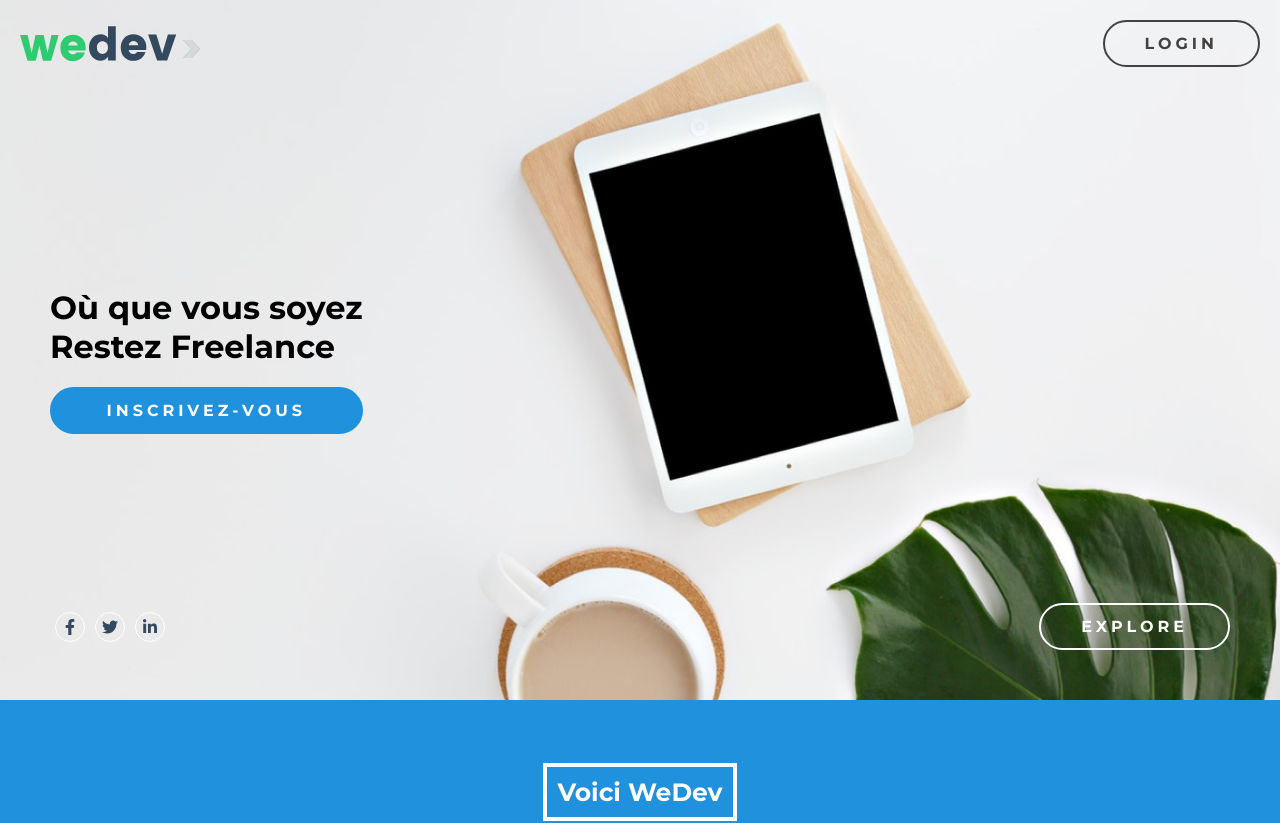
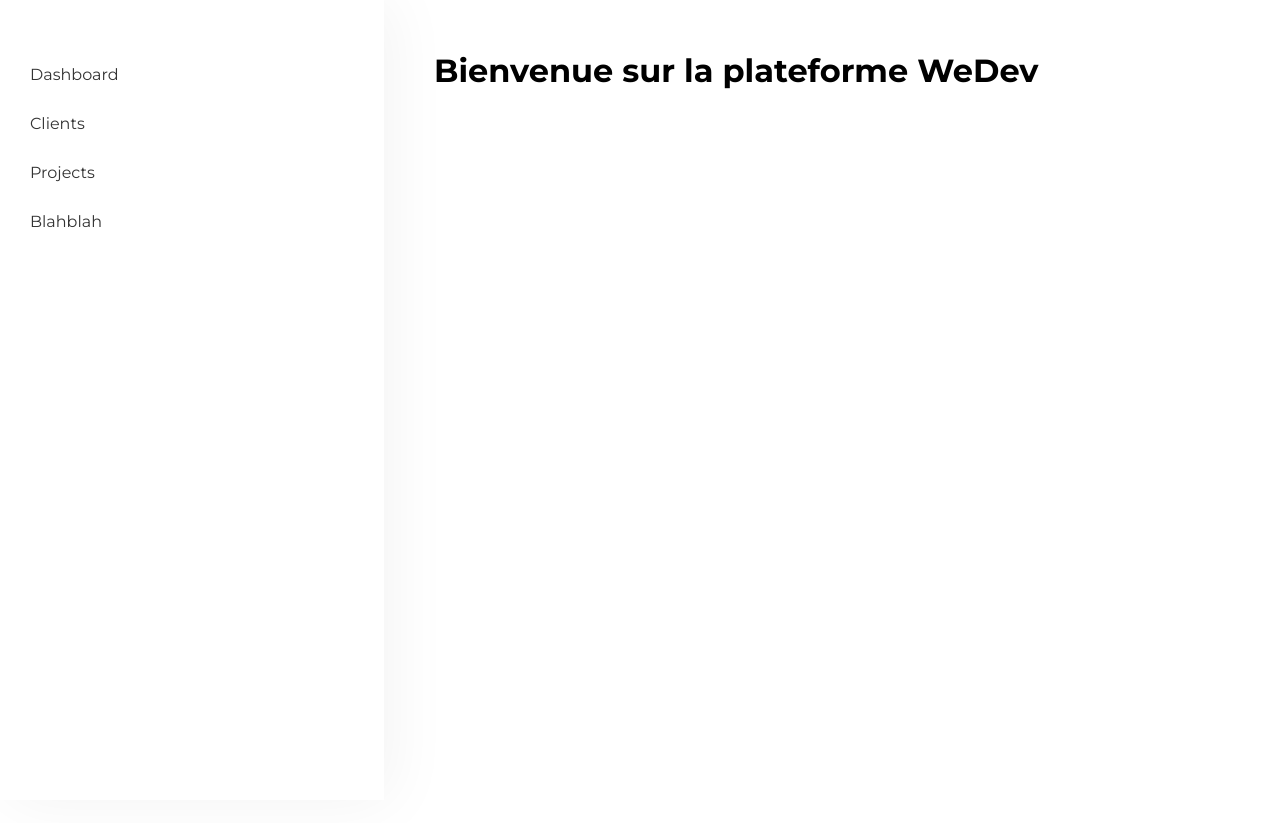
Before and after one commit to Ephalys/wedev-front, a React (Create React App) app: page / in a window 1280 px wide. Shown: the top 823 px of the page. After the commit the page ends 800 px from the top, so only its background shows below. Built offline with nearby package versions, Linux system fonts and the light colour scheme; what webfontloader would draw is missing.

Commit message:
add: dashboard & sidebar

```diff
--- a/src/Routes.js
+++ b/src/Routes.js
@@ -1,16 +1,20 @@
 import React, { Component } from "react";
 import { Route, withRouter } from "react-router-dom";
-import Presentation from "./components/Presentation";
-import Header from "./layout/Header";
 import Login from "./pages/Login";
 import Register from "./pages/Register";
 import Home from "./pages/Home";
+import Dashboard from "./pages/Dashboard";
 
 export class Routes extends Component {
     render() {
+        const isLoggedIn = true;
         return (
             <div>
+                {isLoggedIn ? (
+                    <Route exact path="/" component={Dashboard} />
+                ) : (
                     <Route exact path="/" component={Home} />
+                )}
                 <Route exact path="/login" component={Login} />
                 <Route exact path="/register" component={Register} />
             </div>
--- a/src/assets/sass/colors.scss
+++ b/src/assets/sass/colors.scss
@@ -4,6 +4,6 @@ $black: #434242;
 $red: #E74C3C;
 $lightgrey: #ECF0F1;
 $darkgrey: #95A5A6;
-$blue: #2091DC;
+$blue: #cef0fa;
 $darkblue: #34495E;
 $white: #fff;
--- a/src/assets/sass/global.scss
+++ b/src/assets/sass/global.scss
@@ -21,6 +21,10 @@ code {
 a {
   display: block;
   text-decoration: none;
+  transition: all .3s;
+  &:hover {
+    transition: all .3s;
+  }
 }
 
 ul {
--- /dev/null
+++ b/src/components/Sidebar/index.js
@@ -0,0 +1,31 @@
+import React, {Component} from 'react';
+import './sidebar.scss'
+
+class Sidebar extends Component {
+    constructor(props) {
+        super(props);
+        this.state = {
+            menu : [
+                'Dashboard',
+                'Clients',
+                'Projects',
+                'Blahblah'
+            ]
+        };
+    }
+    render() {
+        return (
+            <div className="sidebar">
+                <ul>
+                    {
+                        this.state.menu.map(function(item, i){
+                            return <li key={i}><a href="">{item}</a></li>
+                        })
+                    }
+                </ul>
+            </div>
+        );
+    }
+}
+
+export default Sidebar;
--- /dev/null
+++ b/src/components/Sidebar/sidebar.scss
@@ -0,0 +1,32 @@
+@import "../../assets/sass/colors.scss";
+
+.sidebar {
+    width: 30%;
+    min-height: 100vh;
+    position: fixed;
+    left: 0;
+    top:0;
+    box-shadow: 7px 0 60px rgba(0,0,0,0.05);
+
+    ul {
+        display: flex;
+        flex-direction: column;
+        margin: 50px 20px;
+        list-style: none;
+        padding: 0;
+        text-align: left;
+
+        li {
+            margin: 5px 0;
+            a {
+                padding: 10px;
+                display: block;
+                color: #333;
+                &:hover {
+                    background-color: $blue;
+                    border-radius: 4px;
+                }
+            }
+        }
+    }
+}
--- /dev/null
+++ b/src/pages/Dashboard/dashboard.scss
@@ -0,0 +1,9 @@
+.dashboard {
+    display: flex;
+    &__content {
+        width: 70%;
+        margin-left: 30%;
+        text-align: left;
+        padding: 30px 50px 50px;
+    }
+}
--- /dev/null
+++ b/src/pages/Dashboard/index.js
@@ -0,0 +1,18 @@
+import React, {Component} from 'react';
+import './dashboard.scss'
+import Sidebar from "../../components/Sidebar";
+
+class Dashboard extends Component {
+    render() {
+        return (
+            <div className="dashboard">
+                <Sidebar/>
+                <div className="dashboard__content">
+                    <h1>Bienvenue sur la plateforme WeDev</h1>
+                </div>
+            </div>
+        );
+    }
+}
+
+export default Dashboard;
```
Lines whose indentation alone changed are shown as unchanged.
